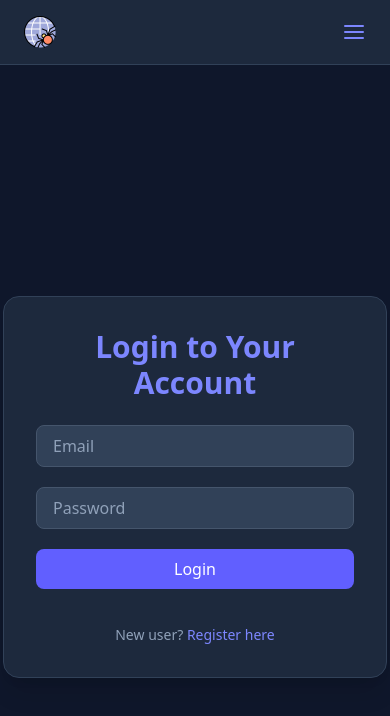
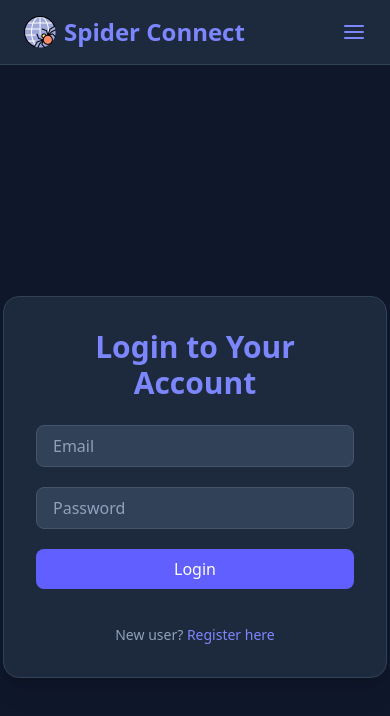
Before and after one commit to 98atanu/Spider-Connect, a React (Vite) app: page /login in a window 390 px wide. Shown: the top 716 px of the page. Built offline with nearby package versions, Linux system fonts and the light colour scheme.

Commit message:
Fixed Navbar

```diff
--- a/src/components/Navbar.tsx
+++ b/src/components/Navbar.tsx
@@ -3,6 +3,7 @@ import { useDispatch } from "react-redux";
 import { useAppSelector } from "../store";
 import { RootState, AppDispatch } from "../store";
 import { logout, loginUser } from "../store/slices/auth-slice";
+import { useLocation } from "react-router-dom";
 import SpiderLogo from "../assets/web.png";
 import { useEffect, useState } from "react";
 import { FiMenu, FiX } from "react-icons/fi";
@@ -16,6 +17,10 @@ const Navbar = () => {
   const navigate = useNavigate();
   const user = useAppSelector((state: RootState) => state.auth.user);
   const [menuOpen, setMenuOpen] = useState(false);
+
+  const location = useLocation();
+  const isAuthPage = location.pathname === "/login" || location.pathname === "/register";
+
 
   useEffect(() => {
     const userData = localStorage.getItem("authUser");
@@ -40,7 +45,7 @@ const Navbar = () => {
           className="flex items-center space-x-2 text-2xl font-bold text-indigo-400 hover:text-indigo-300 transition"
         >
           <img src={SpiderLogo} alt="Spider Logo" className="h-8 w-8" />
-          <span className="hidden sm:inline">Spider Connect</span>
+          <span className={`${isAuthPage ? "inline" : "hidden"} sm:inline`}>Spider Connect</span>
         </Link>
         <div className="flex items-center space-x-4">
           {user && (
```
